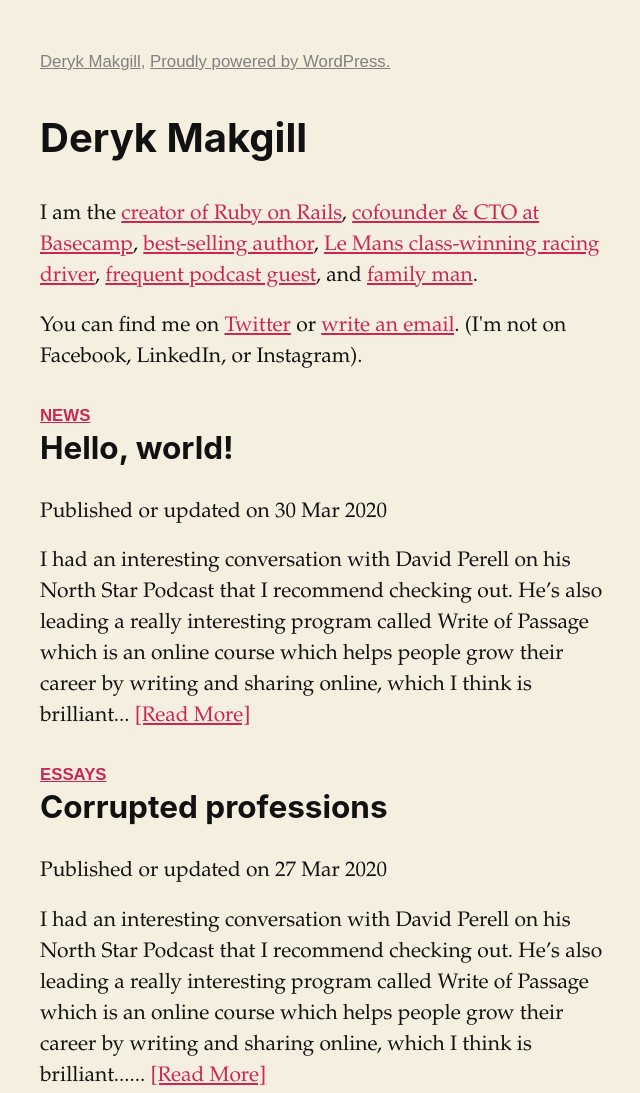
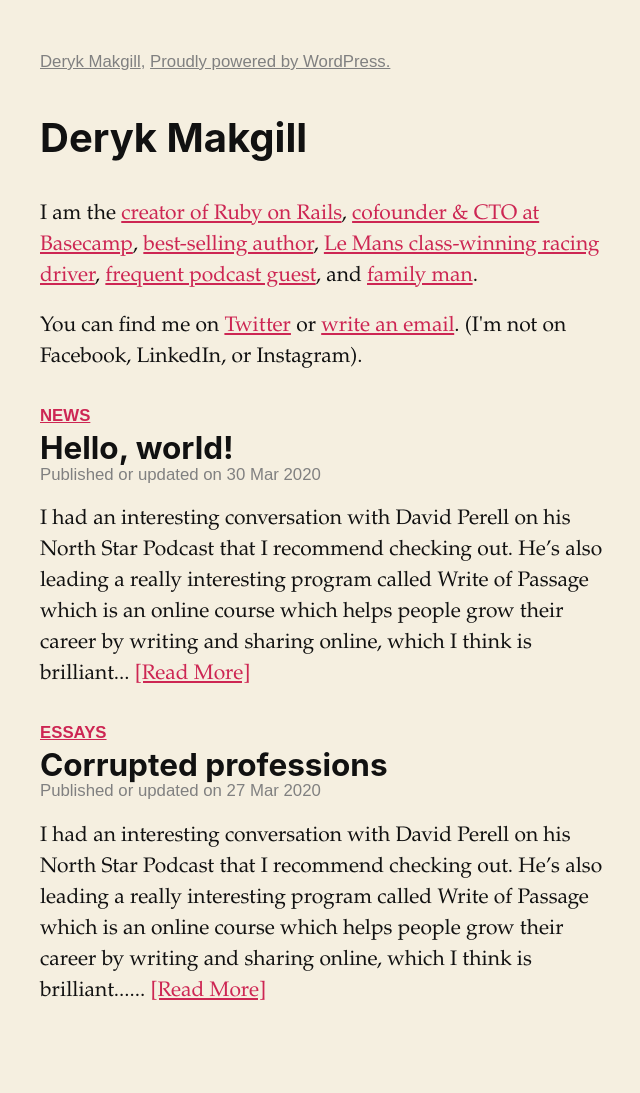
Before and after one commit to derykmakgill/matt, a Jekyll site: the page built from index.html, in a window 1280 px wide. Shown: the whole page, without its empty margins (310-950 px from the left). Built offline with Jekyll 4.4.1, drawn with Linux system fonts in a browser that asks for light colours; the list of posts is cut into pages by our own code; after the commit the page ends 1008 px from its top, so only the background shows below that.

Commit message:
Update default.html

```diff
--- a/_layouts/default.html
+++ b/_layouts/default.html
@@ -210,6 +210,13 @@
 .post-title a {
 	color: #111;
 	  }
+.post-date {
+	margin-top: -35px;
+    font-size: .8em;
+    color: grey;
+    font-family: sans-serif;
+	  }
+
 </style>
 </head>
 
```
